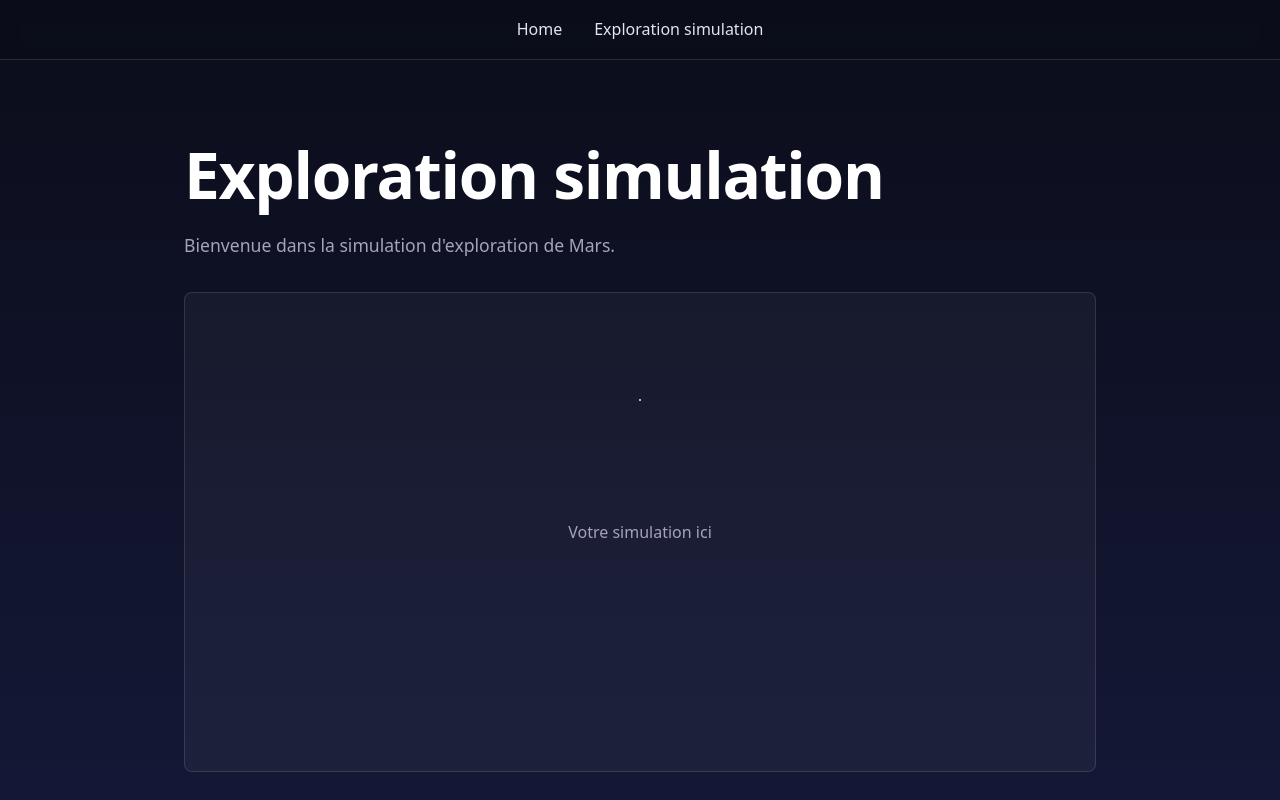
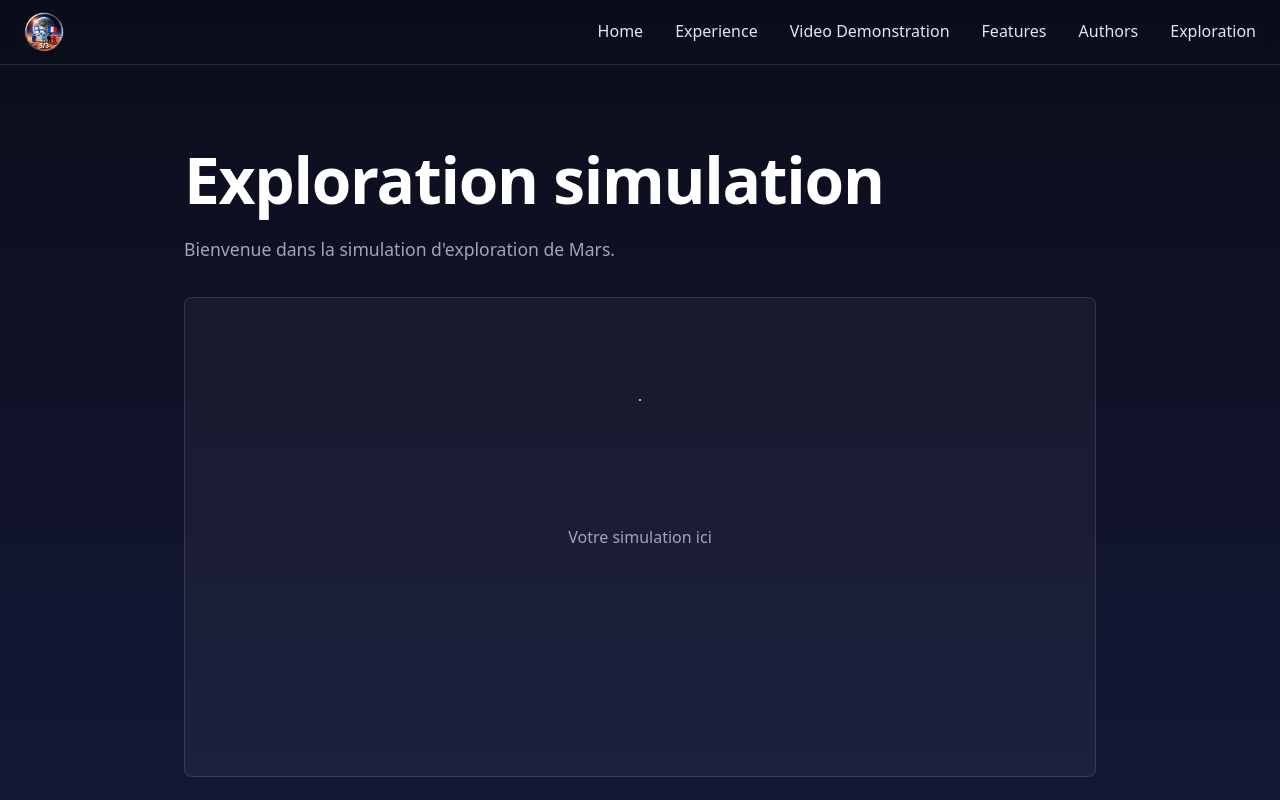
Before and after one commit to Fertous24/Nasa-Martian-Map-6-3, a React (Vite) app: page /exploration-simulation in a window 1280 px wide. Shown: the top 800 px of the page. Built offline with nearby package versions, Linux system fonts and the light colour scheme; a web font is replaced by a local one.

Commit message:
Ajout du logo et de exporation dans nav bar

```diff
--- a/src/App.jsx
+++ b/src/App.jsx
@@ -2,14 +2,7 @@ import { useEffect, useRef } from "react";
 import { Link } from "react-router-dom";
 import L from "leaflet";
 import "leaflet/dist/leaflet.css";
-
-const sections = [
-  { id: "home", label: "Home" },
-  { id: "experience", label: "Experience" },
-  { id: "video", label: "Video Demonstration" },
-  { id: "features", label: "Features" },
-  { id: "author", label: "Authors" },
-];
+import Navbar from "./Navbar.jsx";
 
 const features = [
   "An interactive map of the surface of Mars",
--- a/src/ExplorationSimulation.jsx
+++ b/src/ExplorationSimulation.jsx
@@ -1,23 +1,16 @@
 import { Link } from "react-router-dom";
+import Navbar from "./Navbar.jsx";
 
 export default function ExplorationSimulation() {
   return (
     <>
-      <header className="navbar">
-        <nav>
-          <Link to="/">Home</Link>
-          <Link to="/exploration-simulation">Exploration simulation</Link>
-        </nav>
-      </header>
+      <Navbar />
 
       <main>
         <section id="simulation">
           <h1 className="page-title">Exploration simulation</h1>
-          <p>
-            Bienvenue dans la simulation d'exploration de Mars.
-          </p>
+          <p>Bienvenue dans la simulation d'exploration de Mars.</p>
 
-          {/* Emplacement de ta simulation */}
           <div className="simulation">
             <span>Votre simulation ici</span>
           </div>
@@ -27,6 +20,8 @@ export default function ExplorationSimulation() {
           </Link>
         </section>
       </main>
+
+      <footer>© {new Date().getFullYear()} Mars</footer>
     </>
   );
 }
--- /dev/null
+++ b/src/Navbar.jsx
@@ -0,0 +1,30 @@
+import { Link } from "react-router-dom";
+
+const sections = [
+  { id: "home", label: "Home" },
+  { id: "experience", label: "Experience" },
+  { id: "video", label: "Video Demonstration" },
+  { id: "features", label: "Features" },
+  { id: "author", label: "Authors" },
+];
+
+export default function Navbar() {
+  return (
+    <header className="navbar">
+      <div className="navbar-inner">
+        <Link to="/" className="logo" aria-label="Accueil">
+          <img src="/logo.png" alt="Logo Mars" />
+        </Link>
+
+        <nav>
+          {sections.map((s) => (
+            <a key={s.id} href={`/#${s.id}`}>
+              {s.label}
+            </a>
+          ))}
+          <Link to="/exploration-simulation">Exploration</Link>
+        </nav>
+      </div>
+    </header>
+  );
+}
--- a/src/index.css
+++ b/src/index.css
@@ -67,12 +67,33 @@ h2 {
   border-bottom: 1px solid var(--line);
 }
 
+.navbar-inner {
+  display: flex;
+  align-items: center;
+  justify-content: space-between;
+  flex-wrap: wrap;
+  gap: 0.75rem 2rem;
+  max-width: 80rem;
+  margin: 0 auto;
+  padding: 0.75rem 1.5rem;
+}
+
+.logo {
+  display: flex;
+  align-items: center;
+}
+
+.logo img {
+  height: 2.5rem;   /* ajuste la taille du logo ici */
+  width: auto;
+  display: block;
+}
+
 .navbar nav {
   display: flex;
   flex-wrap: wrap;
-  justify-content: center;
+  justify-content: flex-end;
   gap: 0.5rem 2rem;
-  padding: 1rem;
 }
 
 .navbar a {
```
Also changed, not shown: public/a.txt (deleted), public/logo.png (added), 1 other file (tests, documents, lock files or other folders).
